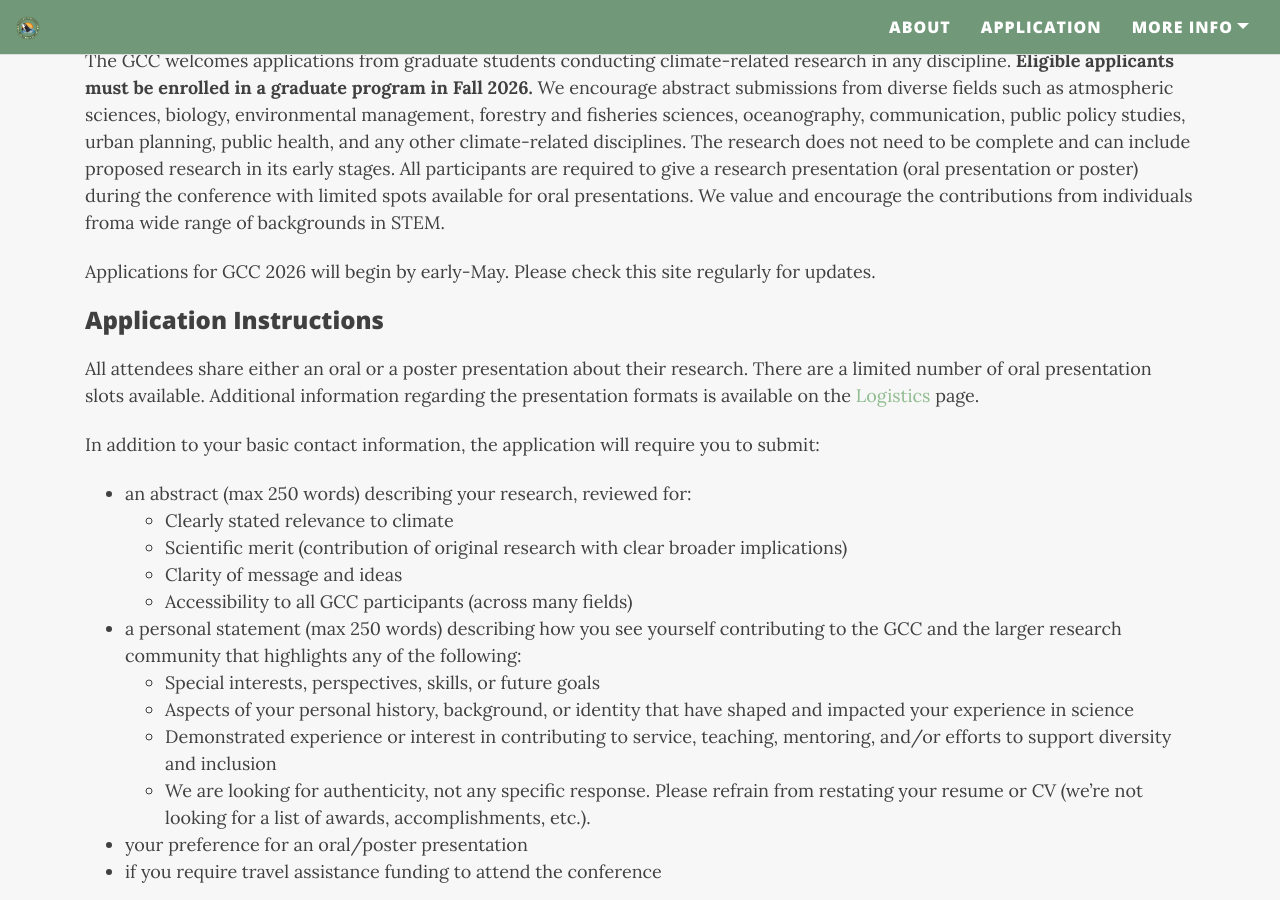
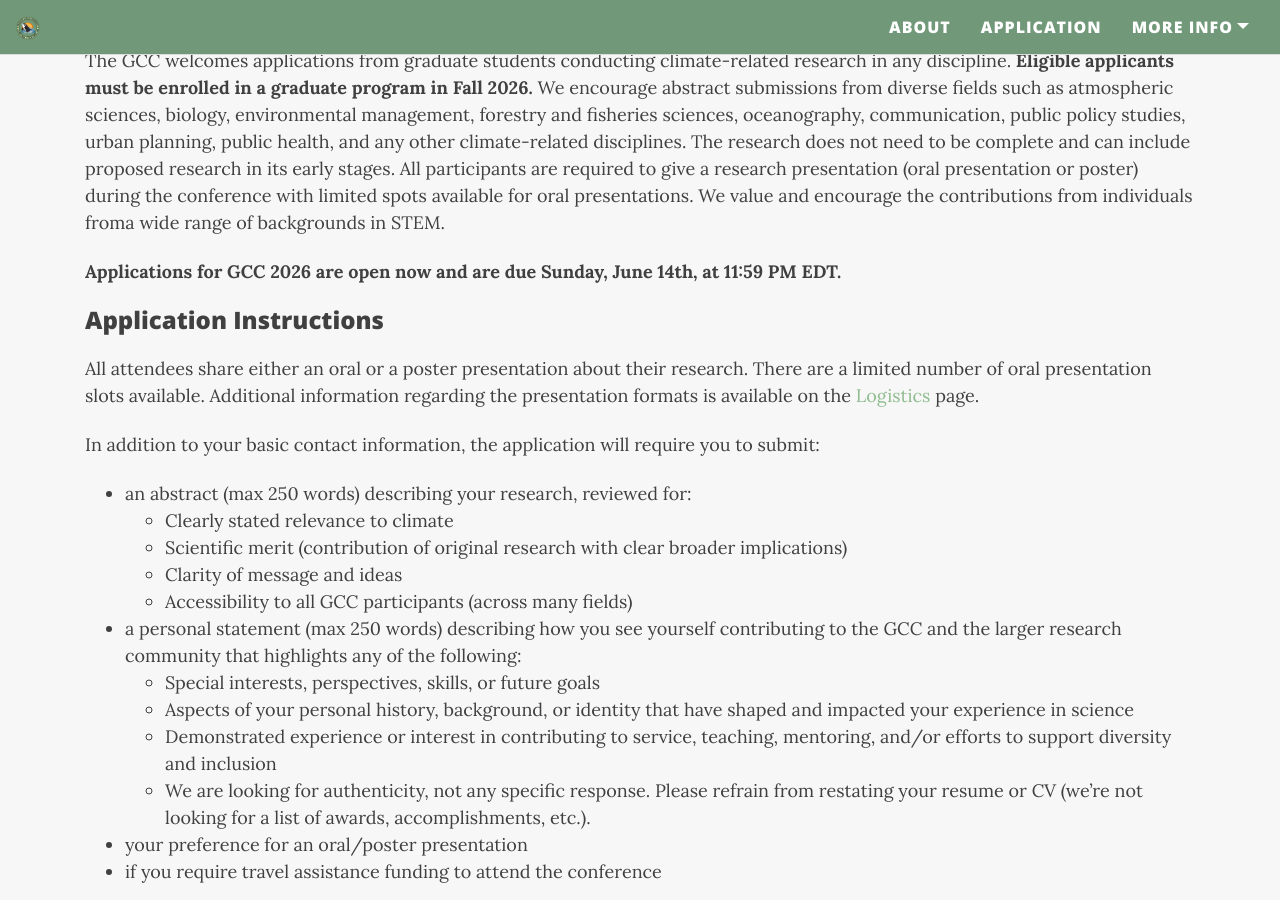
Before and after one commit to graduateclimateconference/graduateclimateconference.github.io, a Jekyll site: the page built from application.md, in a window 1280 px wide and 900 px high, scrolled down 808 px. Built offline with Jekyll 4.4.1, drawn with Linux system fonts in a browser that asks for light colours; nearby versions of some CDN libraries.

Commit message:
Update application.md

```diff
--- a/application.md
+++ b/application.md
@@ -53,7 +53,7 @@ Successful applicants will be notified in mid-August 2025. If you applied, you s
 ### Eligibility
 The GCC welcomes applications from graduate students conducting climate-related research in any discipline. __Eligible applicants must be enrolled in a graduate program in Fall 2026.__ We encourage abstract submissions from diverse fields such as atmospheric sciences, biology, environmental management, forestry and fisheries sciences, oceanography, communication, public policy studies, urban planning, public health, and any other climate-related disciplines. The research does not need to be complete and can include proposed research in its early stages. All participants are required to give a research presentation (oral presentation or poster) during the conference with limited spots available for oral presentations. We value and encourage the contributions from individuals froma wide range of backgrounds in STEM.
 
-Applications for GCC 2026 will begin by early-May. Please check this site regularly for updates.
+__Applications for GCC 2026 are open now and are due Sunday, June 14th, at 11:59 PM EDT.__
 
 ### Application Instructions
 
```
